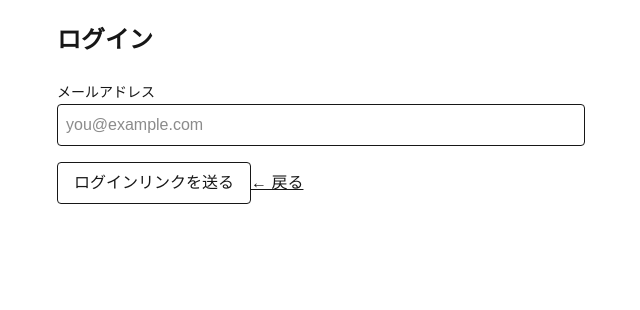
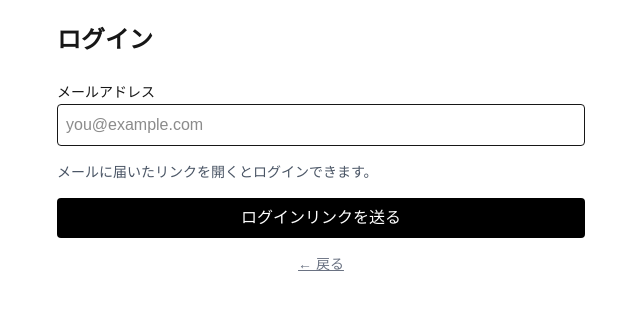
Before and after one commit to yukn1099/snowboard-manager, a Next.js app in the folder my-app/: page /login in a window 1280 px wide. Shown: the top 310 px of the page, without its empty margins (319-959 px from the left). Built offline with nearby package versions, Linux system fonts and the light colour scheme; no server answers.

Commit message:
improve login UI

```diff
--- a/my-app/app/login/page.tsx
+++ b/my-app/app/login/page.tsx
@@ -20,7 +20,7 @@ export default function LoginPage() {
     const { error } = await supabase.auth.signInWithOtp({
       email,
       options: {
-emailRedirectTo: `${window.location.origin}/auth/callback`,
+        emailRedirectTo: `${window.location.origin}/auth/callback`,
       },
     });
 
@@ -52,20 +52,27 @@ emailRedirectTo: `${window.location.origin}/auth/callback`,
           />
         </div>
 
+        <p className="text-sm text-gray-600">
+          メールに届いたリンクを開くとログインできます。
+        </p>
+
+
         <button
           onClick={sendMagicLink}
           disabled={sending}
-          className="border rounded px-4 py-2"
+          className="w-full rounded bg-black text-white py-2 font-medium disabled:opacity-60"
         >
           {sending ? "送信中..." : "ログインリンクを送る"}
         </button>
 
+
         <button
           onClick={() => router.push("/")}
-          className="underline text-left"
+          className="block mx-auto text-sm text-gray-500 underline"
         >
           ← 戻る
         </button>
+
       </div>
     </main>
   );
```
